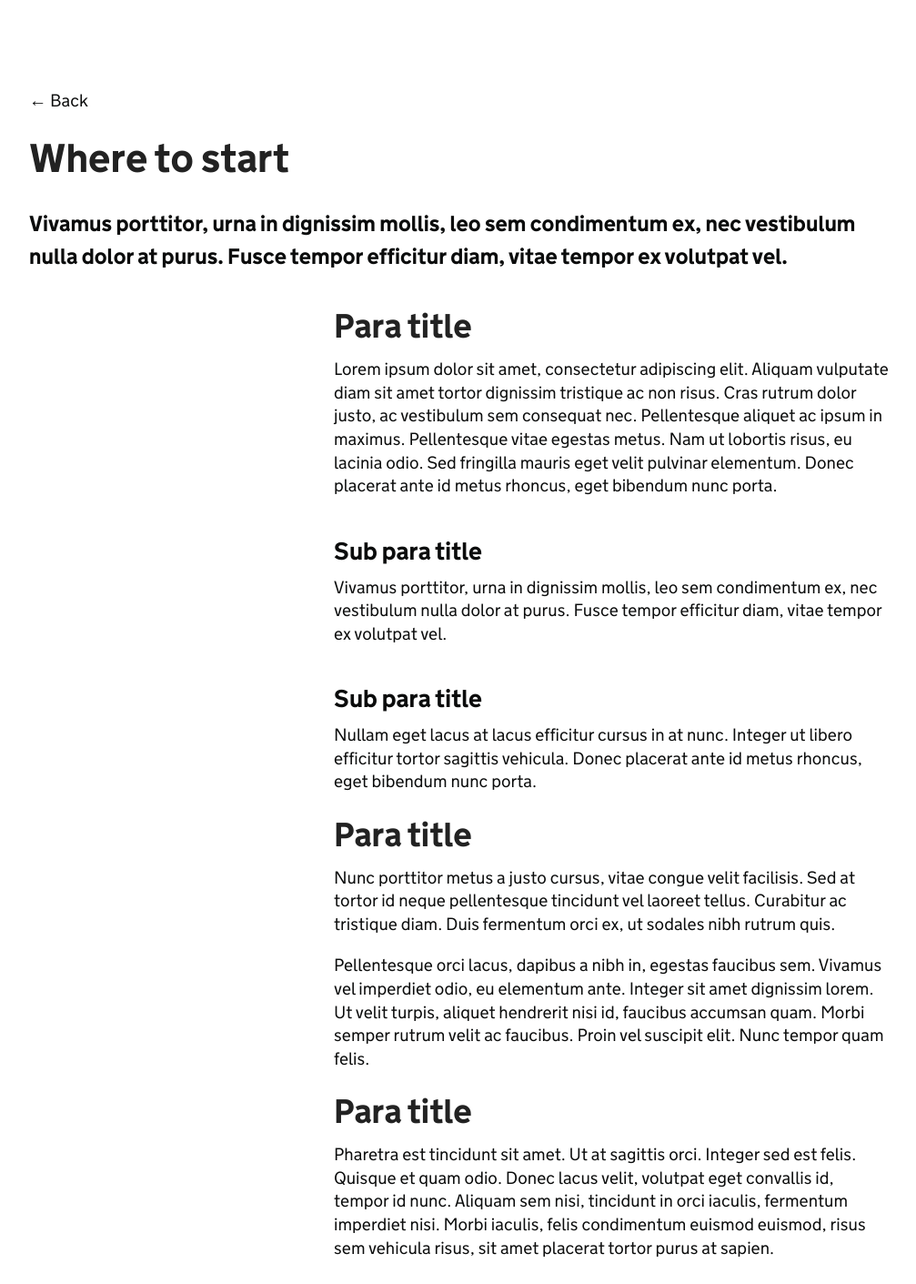
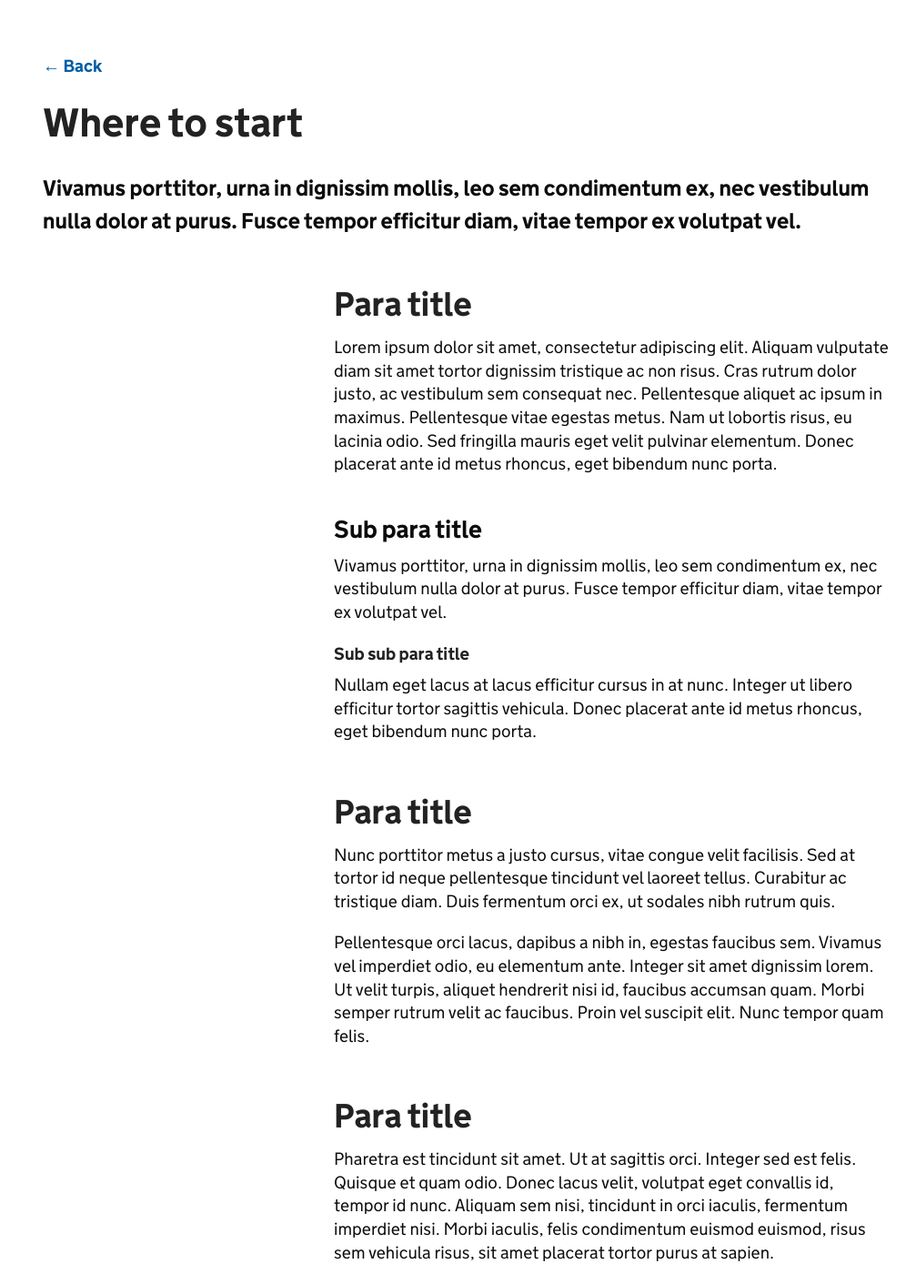
Before and after one commit to sausages-of-the-future/www, a Flask app: page /where-to-start in a window 1280 px wide. Shown: the whole page at 91% size, without its empty margins (128-1135 px from the left). Before the commit the page ends 1381 px from the top, so only its background shows below. Run offline with Flask 2, Linux system fonts and the light colour scheme.

Commit message:
design updates to greenpaper

```diff
--- a/www/static/css/greenpaper.css
+++ b/www/static/css/greenpaper.css
@@ -456,19 +456,36 @@ span.pink {
 }
 
 .info-page {
-
   max-width: 960px;
   margin-left: auto;
   margin-right: auto;
-  margin-top: 100px;
+  margin-top: 60px;
+}
+
+a.back-button {
+  font-size: 19px;
+  font-weight: bold;
+  padding-left: 15px;
+}
+
+.info-page h1 {
+  padding-left: 15px;
+  padding-top: 15px;
+}
+
+.info-page h2 {
+  padding-top: 30px;
+}
+
+.info-page h4 {
+  font-size: 19px;
 }
 
 .intro-para {
   font-weight: 700;
   font-size: 24px;
-  margin-bottom: 30px;
+  margin-bottom: 15px;
   margin-top: 15px;
-  padding-left: 0;
 }
 
 @media only screen and (max-width : 720px) {
@@ -522,6 +539,10 @@ span.pink {
   line-height: 25px;
 }
 
+.info-page {
+  margin-top: 30px;
+}
+
 }
 
 @media only screen and (max-width: 40em) {
--- a/www/templates/greenpaper/where-to-start.html
+++ b/www/templates/greenpaper/where-to-start.html
@@ -5,7 +5,7 @@
 {% endblock %}
 {% block content %}
    <div class="info-page">
-   <p>&larr; Back </p>
+   <a class ="back-button" href="{{url_for('paper.background_and_findings')}}">&larr; Back </a>
    	<h1>Where to start</h1>
    		<div class="small-12 large-12 columns intro-para">Vivamus porttitor, urna in dignissim mollis, leo sem condimentum ex, nec vestibulum nulla dolor at purus. Fusce tempor efficitur diam, vitae tempor ex volutpat vel.</div>
    		<div class="small-12 large-8 columns">
@@ -15,7 +15,7 @@
 			<h3>Sub para title</h3>
 			<p>Vivamus porttitor, urna in dignissim mollis, leo sem condimentum ex, nec vestibulum nulla dolor at purus. Fusce tempor efficitur diam, vitae tempor ex volutpat vel.</p>
 
-			<h3>Sub para title</h3>
+			<h4>Sub sub para title</h4>
 			<p>Nullam eget lacus at lacus efficitur cursus in at nunc. Integer ut libero efficitur tortor sagittis vehicula. Donec placerat ante id metus rhoncus, eget bibendum nunc porta.</p>
 
 			<h2>Para title</h2>
```
